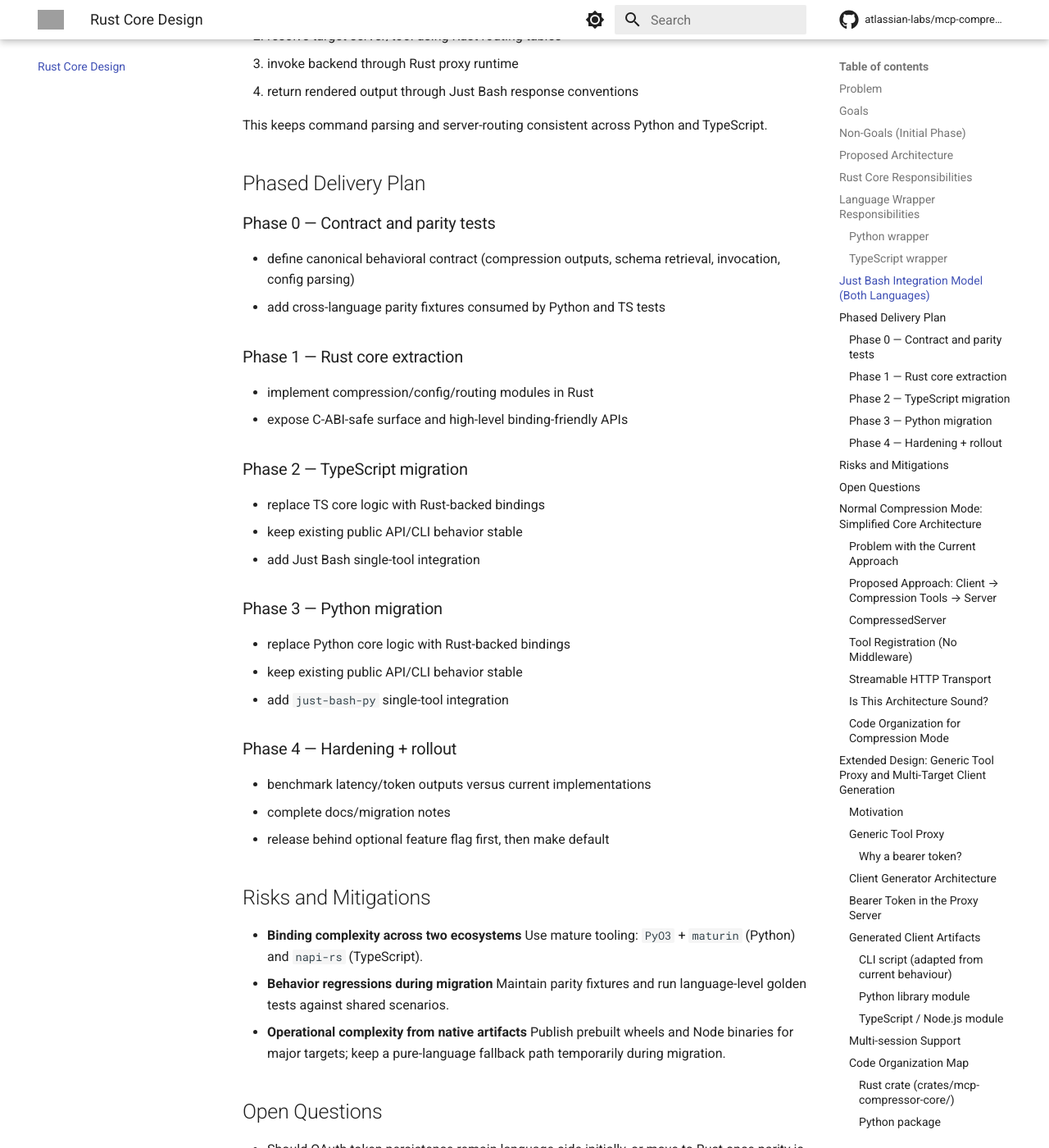
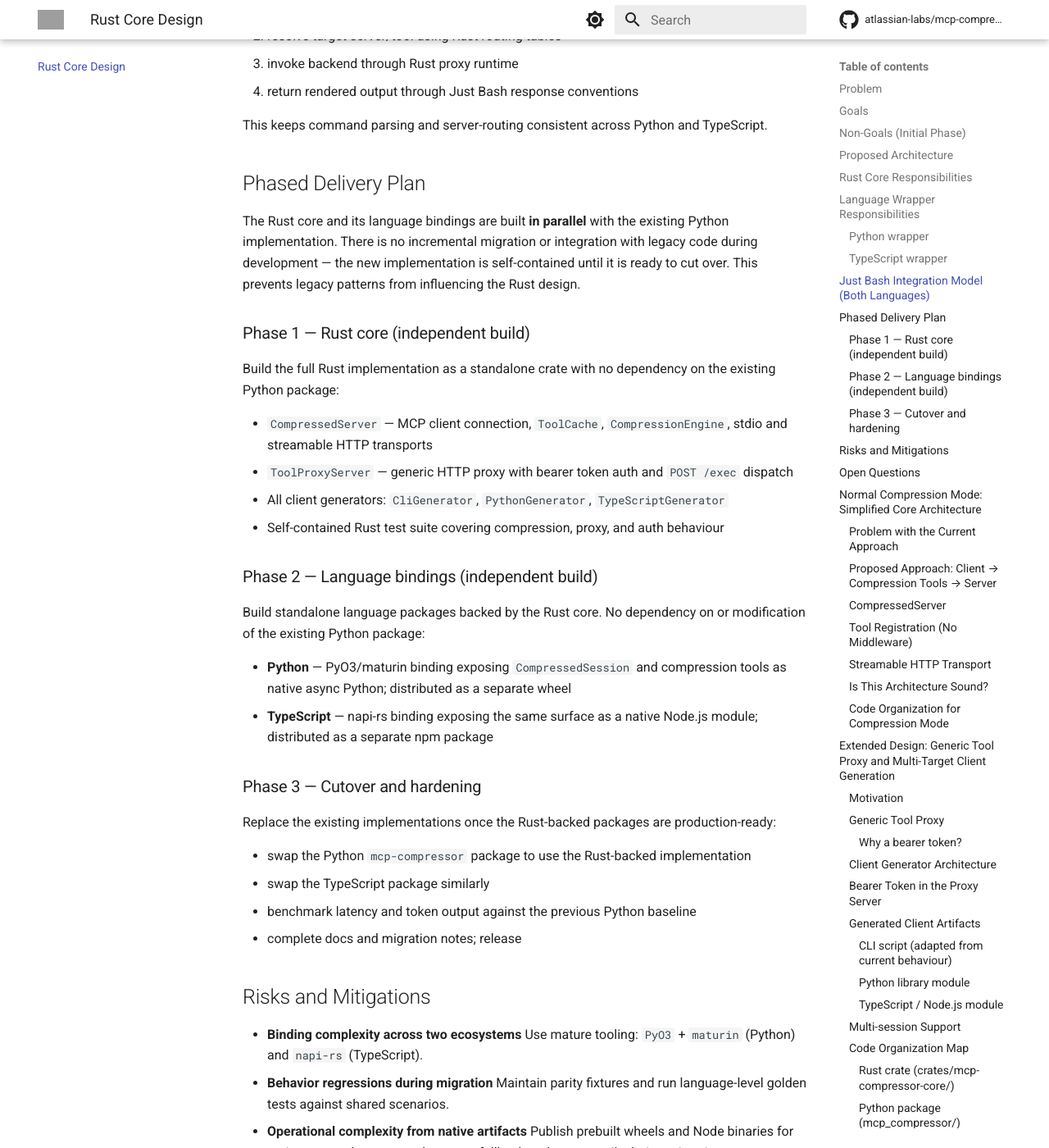
Before and after one commit to atlassian-labs/mcp-compressor, an MkDocs documentation site: the page built from docs/rust-core-design.md, in a window 1280 px wide and 1400 px high, scrolled down 2774 px. Shown: the whole window at 82% size. Built offline with MkDocs 1.6.1 and Material for MkDocs 9.7.7, drawn with Linux system fonts in a browser that asks for light colours; comment, search, counter and statistics services are not loaded; some of the changed text lies outside the part shown; grey boxes are pictures that could not be loaded.

Commit message:
docs: condense delivery plan to 3 phases with parallel-build, cutover model
Agent-Logs-Url: https://github.com/atlassian-labs/mcp-compressor/sessions/daff4d56-11fa-410b-9e58-e741ee02679d

Co-authored-by: timesler <13936043+timesler@users.noreply.github.com>

````diff
--- a/docs/rust-core-design.md
+++ b/docs/rust-core-design.md
@@ -112,33 +112,32 @@ This keeps command parsing and server-routing consistent across Python and TypeS
 
 ## Phased Delivery Plan
 
-### Phase 0 — Contract and parity tests
+The Rust core and its language bindings are built **in parallel** with the existing Python implementation. There is no incremental migration or integration with legacy code during development — the new implementation is self-contained until it is ready to cut over. This prevents legacy patterns from influencing the Rust design.
 
-- define canonical behavioral contract (compression outputs, schema retrieval, invocation, config parsing)
-- add cross-language parity fixtures consumed by Python and TS tests
+### Phase 1 — Rust core (independent build)
 
-### Phase 1 — Rust core extraction
+Build the full Rust implementation as a standalone crate with no dependency on the existing Python package:
 
-- implement compression/config/routing modules in Rust
-- expose C-ABI-safe surface and high-level binding-friendly APIs
+- `CompressedServer` — MCP client connection, `ToolCache`, `CompressionEngine`, stdio and streamable HTTP transports
+- `ToolProxyServer` — generic HTTP proxy with bearer token auth and `POST /exec` dispatch
+- All client generators: `CliGenerator`, `PythonGenerator`, `TypeScriptGenerator`
+- Self-contained Rust test suite covering compression, proxy, and auth behaviour
 
-### Phase 2 — TypeScript migration
+### Phase 2 — Language bindings (independent build)
 
-- replace TS core logic with Rust-backed bindings
-- keep existing public API/CLI behavior stable
-- add Just Bash single-tool integration
+Build standalone language packages backed by the Rust core. No dependency on or modification of the existing Python package:
 
-### Phase 3 — Python migration
+- **Python** — PyO3/maturin binding exposing `CompressedSession` and compression tools as native async Python; distributed as a separate wheel
+- **TypeScript** — napi-rs binding exposing the same surface as a native Node.js module; distributed as a separate npm package
 
-- replace Python core logic with Rust-backed bindings
-- keep existing public API/CLI behavior stable
-- add `just-bash-py` single-tool integration
+### Phase 3 — Cutover and hardening
 
-### Phase 4 — Hardening + rollout
+Replace the existing implementations once the Rust-backed packages are production-ready:
 
-- benchmark latency/token outputs versus current implementations
-- complete docs/migration notes
-- release behind optional feature flag first, then make default
+- swap the Python `mcp-compressor` package to use the Rust-backed implementation
+- swap the TypeScript package similarly
+- benchmark latency and token output against the previous Python baseline
+- complete docs and migration notes; release
 
 ## Risks and Mitigations
 
@@ -199,7 +198,7 @@ The key insight: **the frontend MCP server does not know it is a proxy.** It is
 
 ### CompressedServer
 
-The top-level object is `CompressedServer`. In Rust it is a native struct; in Python it starts as a pure-Python class and becomes a PyO3/maturin binding to the Rust struct once the migration phase ships (Phase 6 in the delivery plan). The public API shape is identical in both cases — only the backing implementation changes.
+The top-level object is `CompressedServer`. In Rust it is a native struct; in Python it starts as a pure-Python class and becomes a PyO3/maturin binding to the Rust struct once the Phase 2 language bindings ship. The public API shape is identical in both cases — only the backing implementation changes.
 
 `CompressedServer` owns:
 
@@ -664,52 +663,3 @@ typescript/
 │       └── typescriptLib.ts     # TypeScriptGenerator
 └── README.md
 ```
-
----
-
-### Updated Phased Delivery Plan
-
-#### Phase 0 — Contract and parity tests *(unchanged)*
-
-- define canonical behavioral contract
-- add cross-language parity fixtures
-
-#### Phase 1 — Rust core extraction *(unchanged)*
-
-- compression/config/routing modules in Rust
-- stable C-ABI surface
-
-#### Phase 2 — Generic proxy + token auth (new)
-
-- implement `SessionToken` in Rust (`proxy/auth.rs`) and Python (`proxy/auth.py`)
-- refactor `CliBridge` → `ToolProxyServer` with token validation middleware
-- update CLI generator to embed token in BRIDGES entries
-- add `POST /exec` token check returning `HTTP 401` on mismatch
-
-#### Phase 3 — Python library generator (new)
-
-- implement `PythonGenerator` in `client_gen/python_lib.py`
-- expose via `--generate-python-lib <output_dir>` CLI flag
-- add `httpx` as an optional dependency (`pip install mcp-compressor[python-lib]`)
-
-#### Phase 4 — TypeScript module generator (new)
-
-- implement `TypeScriptGenerator` in `client_gen/typescript_lib.ts`
-- expose via `--generate-ts-lib <output_dir>` CLI flag
-- emit `.ts` + `.d.ts`; no runtime deps beyond built-in `fetch`
-
-#### Phase 5 — TypeScript migration *(was Phase 2)*
-
-- replace TS core logic with Rust-backed bindings
-- add Vercel Just Bash single-tool integration
-
-#### Phase 6 — Python migration *(was Phase 3)*
-
-- replace Python core logic with Rust-backed bindings
-- add `just-bash-py` single-tool integration
-
-#### Phase 7 — Hardening + rollout *(was Phase 4)*
-
-- benchmark latency/token outputs
-- complete docs and migration notes
-- release behind optional feature flag
````
